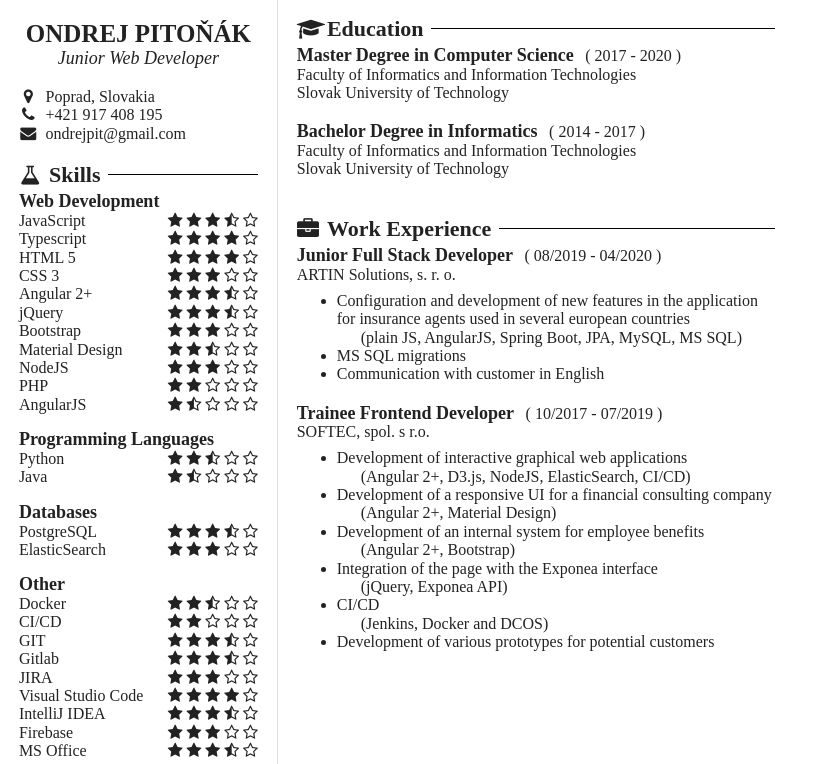
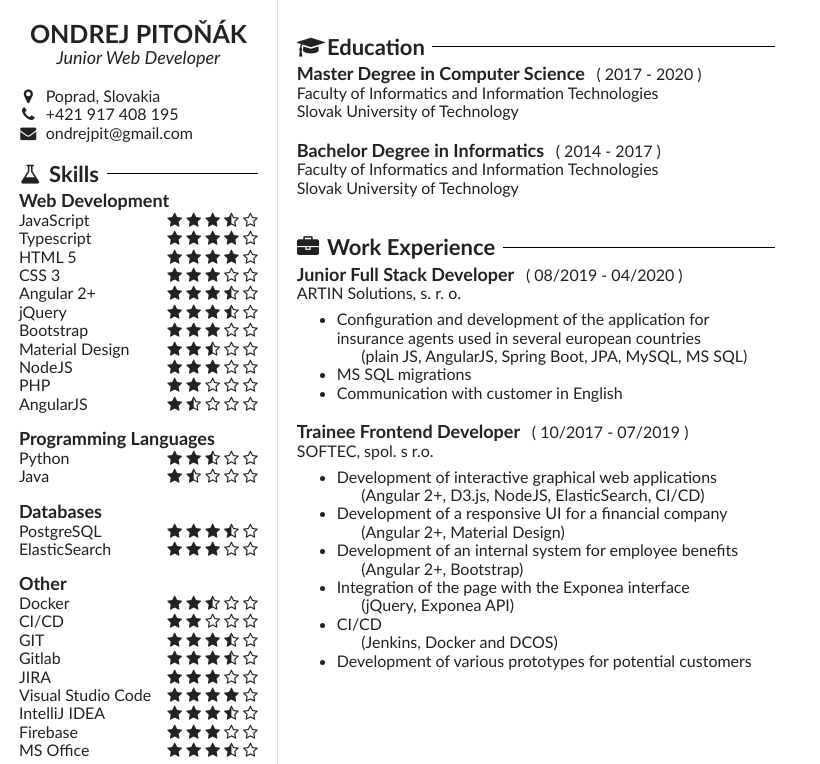
Before and after one commit to OdkoPP/personal-resume, a website built with Parcel: page index.html in a window 1280 px wide. Shown: the part 191-955 px from the top of the page, without its empty margins (0-820 px from the left). Built offline with nearby package versions, Linux system fonts and the light colour scheme.

Commit message:
Alternative resume

```diff
--- a/css/main.css
+++ b/css/main.css
@@ -15,7 +15,7 @@ html {
   color: #222;
   font-size: 1em;
   line-height: 1.4;
-  /*font-family: "Trebuchet MS", Helvetica, sans-serif;*/
+  font-family: "Trebuchet MS", Helvetica, sans-serif;
 }
 
 /*
--- a/index.html
+++ b/index.html
@@ -417,7 +417,7 @@
         <div class="work-tasks">
           <ul>
             <li>
-              Configuration and development of new features in the application for insurance agents used in several european countries
+              Configuration and development of the application for insurance agents used in several european countries
               <br>
               &nbsp; &nbsp; &nbsp; (plain JS, AngularJS, Spring Boot, JPA, MySQL, MS SQL)
             </li>
@@ -443,7 +443,7 @@
               &nbsp; &nbsp; &nbsp; (Angular 2+, D3.js, NodeJS, ElasticSearch, CI/CD)
             </li>
             <li>
-              Development of a responsive UI for a financial consulting company
+              Development of a responsive UI for a financial company
               <br>
               &nbsp; &nbsp; &nbsp; (Angular 2+, Material Design)
             </li>
```
Also changed, not shown: 1 other file.
